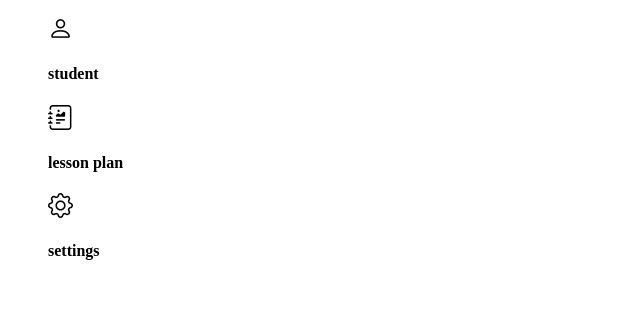
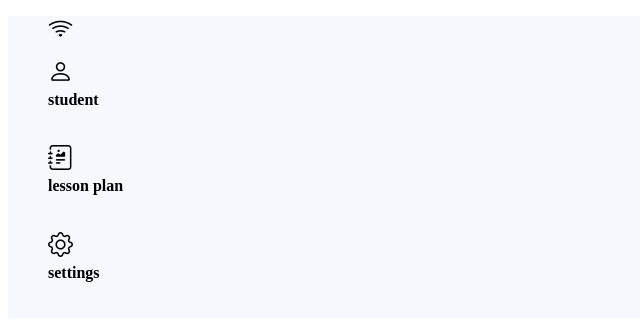
Before and after one commit to srinath2605/job-task, a plain HTML site: page index.html in a window 1280 px wide. Shown: the whole page, without its empty margins (0-640 px from the left). Drawn offline with nearby package versions, Linux system fonts and the light colour scheme.

Commit message:
update changes in file.

```diff
--- a/css/main.css
+++ b/css/main.css
@@ -1,11 +1,16 @@
+.fonts{
+    background: #f5f8fd;
+}
 .fonts ul li {
     list-style: none;
+    padding-bottom: 15px
 }
 .fonts ul li i{
     font-size: 25px;
 }
-.fonts ul li i a{
+.fonts ul h4{
 
+    margin-top: 4px;
 }
 .hero-section ul li {
     list-style: none;
--- a/index.html
+++ b/index.html
@@ -12,7 +12,7 @@
 <body>
     <div class="fonts">
         <ul>
-            <li></li>
+            <li><i class="bi bi-wifi"></i></li>
             <li><i class="bi bi-person"></i><h4>student</h4></li>
             <li><i class="bi bi-journal-richtext"></i><h4>lesson plan</h4></li>
             <li><i class="bi bi-gear"></i><h4>settings</h4></li>
```
